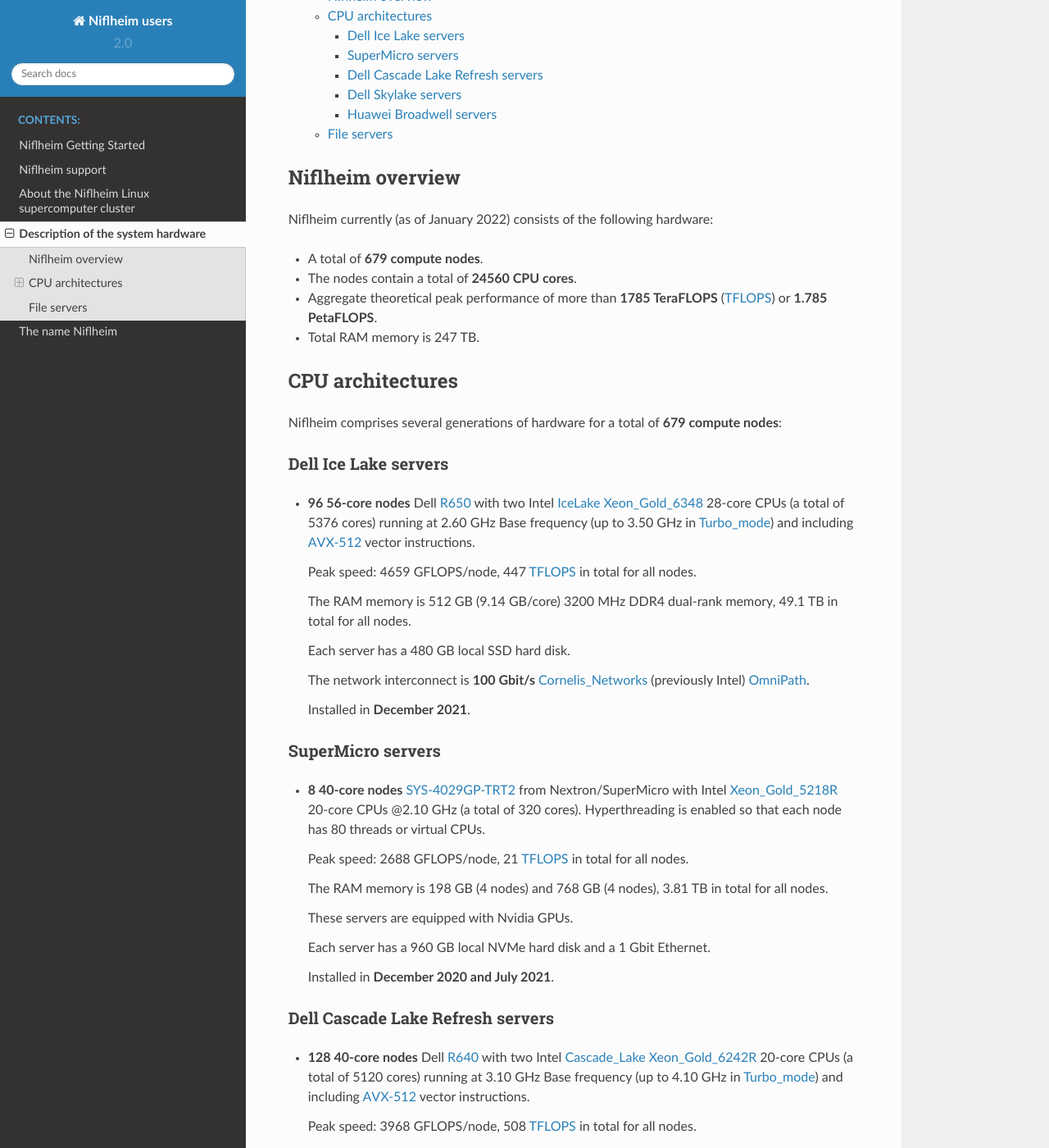
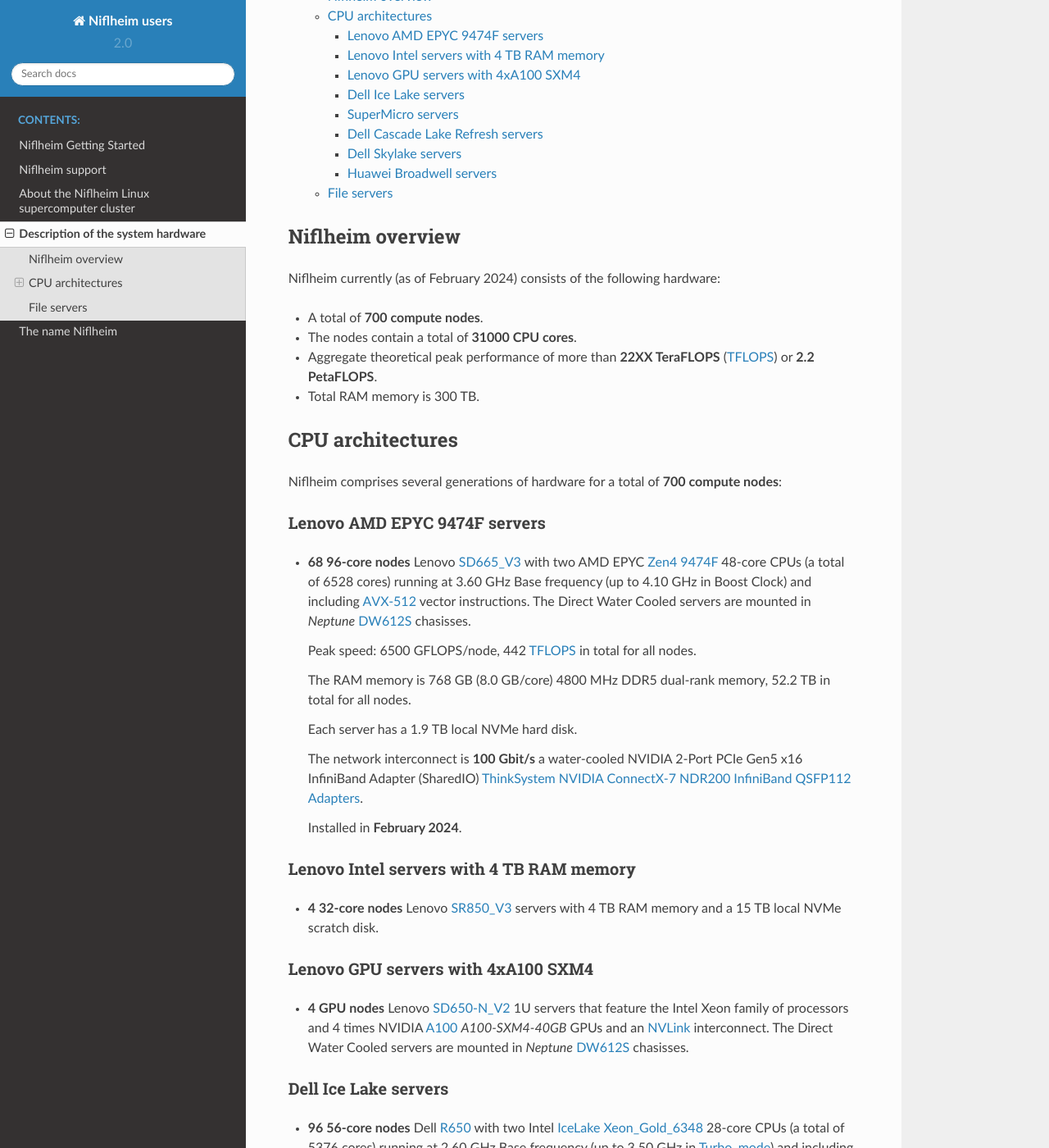
Before and after one commit to OleHolmNielsen/Niflheim_users, a Sphinx documentation site: the page built from docs/Hardware.rst, in a window 1280 px wide and 1400 px high, scrolled down 236 px. Shown: the whole window at 82% size. Built offline with Sphinx 7.4.7 and the Read the Docs theme 2.0.0, drawn with Linux system fonts in a browser that asks for light colours.

Commit message:
Added descriptions of new Lenovo servers

```diff
--- a/docs/Hardware.rst
+++ b/docs/Hardware.rst
@@ -9,19 +9,58 @@
 Niflheim overview
 =================
 
-Niflheim currently (as of January 2022) consists of the following hardware:
+Niflheim currently (as of February 2024) consists of the following hardware:
 
-* A total of **679 compute nodes**.
-* The nodes contain a total of **24560 CPU cores**.
-* Aggregate theoretical peak performance of more than **1785 TeraFLOPS** (TFLOPS_) or **1.785 PetaFLOPS**.
-* Total RAM memory is 247 TB.
+* A total of **700 compute nodes**.
+* The nodes contain a total of **31000 CPU cores**.
+* Aggregate theoretical peak performance of more than **22XX TeraFLOPS** (TFLOPS_) or **2.2 PetaFLOPS**.
+* Total RAM memory is 300 TB.
 
 .. _TFLOPS: http://en.wikipedia.org/wiki/FLOPS
 
 CPU architectures
 =================
 
-Niflheim comprises several generations of hardware for a total of **679 compute nodes**:
+Niflheim comprises several generations of hardware for a total of **700 compute nodes**:
+
+Lenovo AMD EPYC 9474F servers
+------------------------------
+
+* **68 96-core nodes** Lenovo SD665_V3_ with two AMD EPYC Zen4_ 9474F_ 48-core CPUs (a total of 6528 cores) running at 3.60 GHz Base frequency (up to 4.10 GHz in Boost Clock) and including AVX-512_ vector instructions.
+  The Direct Water Cooled servers are mounted in *Neptune* DW612S_ chasisses.
+
+  Peak speed: 6500 GFLOPS/node, 442 TFLOPS_ in total for all nodes.
+
+  The RAM memory is 768 GB (8.0 GB/core) 4800 MHz DDR5 dual-rank memory, 52.2 TB in total for all nodes.
+
+  Each server has a 1.9 TB local NVMe hard disk.
+
+  The network interconnect is **100 Gbit/s** a water-cooled NVIDIA 2-Port PCIe Gen5 x16 InfiniBand Adapter (SharedIO)
+  `ThinkSystem NVIDIA ConnectX-7 NDR200 InfiniBand QSFP112 Adapters <https://lenovopress.lenovo.com/lp1693-thinksystem-nvidia-connectx-7-ndr200-infiniband-qsfp112-adapters>`_.
+
+  Installed in **February 2024**.
+
+.. _SD665_V3: https://lenovopress.lenovo.com/lp1612-lenovo-thinksystem-sd665-v3-server
+.. _DW612S: https://pubs.lenovo.com/dw612s_neptune_enclosure/
+.. _9474F: https://www.amd.com/en/products/processors/server/epyc/4th-generation-9004-and-8004-series/amd-epyc-9474f.html
+.. _Zen4: https://www.amd.com/en/campaigns/epyc-9004-architecture
+
+Lenovo Intel servers with 4 TB RAM memory
+--------------------------------------------
+
+* **4 32-core nodes** Lenovo SR850_V3_ servers with 4 TB RAM memory and a 15 TB local NVMe scratch disk.
+
+.. _SR850_V3: https://lenovopress.lenovo.com/lp1605-thinksystem-sr850-v3-server
+
+Lenovo GPU servers with 4xA100 SXM4
+---------------------------------------
+
+* **4 GPU nodes** Lenovo SD650-N_V2_ 1U servers that feature the Intel Xeon family of processors and 4 times NVIDIA A100_ *A100-SXM4-40GB* GPUs and an NVLink_ interconnect.
+  The Direct Water Cooled servers are mounted in *Neptune* DW612S_ chasisses.
+
+.. _SD650-N_V2: https://lenovopress.lenovo.com/lp1613-thinksystem-sd650-n-v2-server
+.. _A100: https://www.nvidia.com/en-us/data-center/a100/
+.. _NVLink: https://en.wikipedia.org/wiki/NVLink
 
 Dell Ice Lake servers
 ---------------------
```
